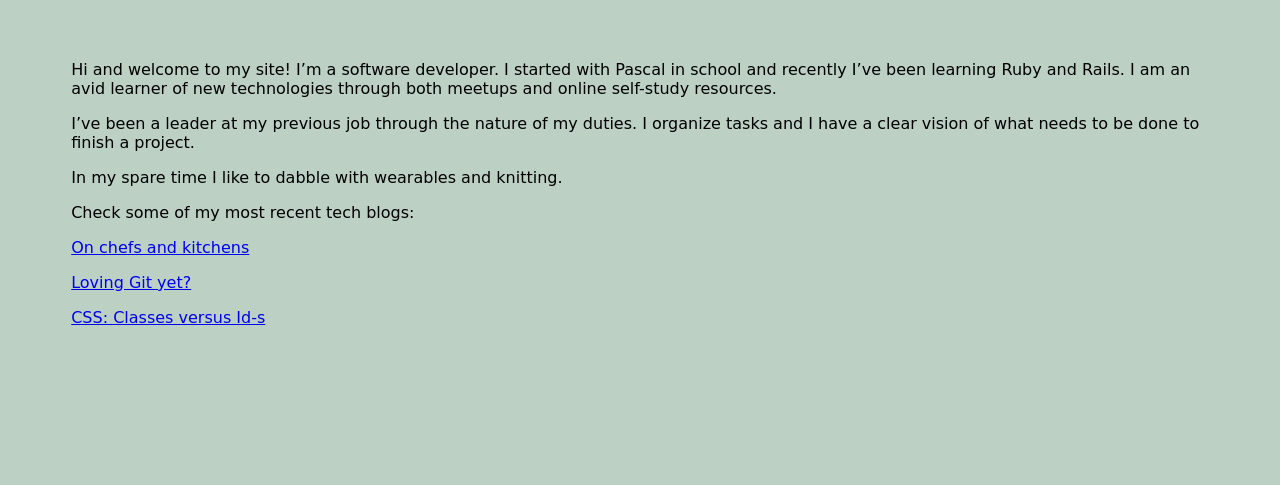
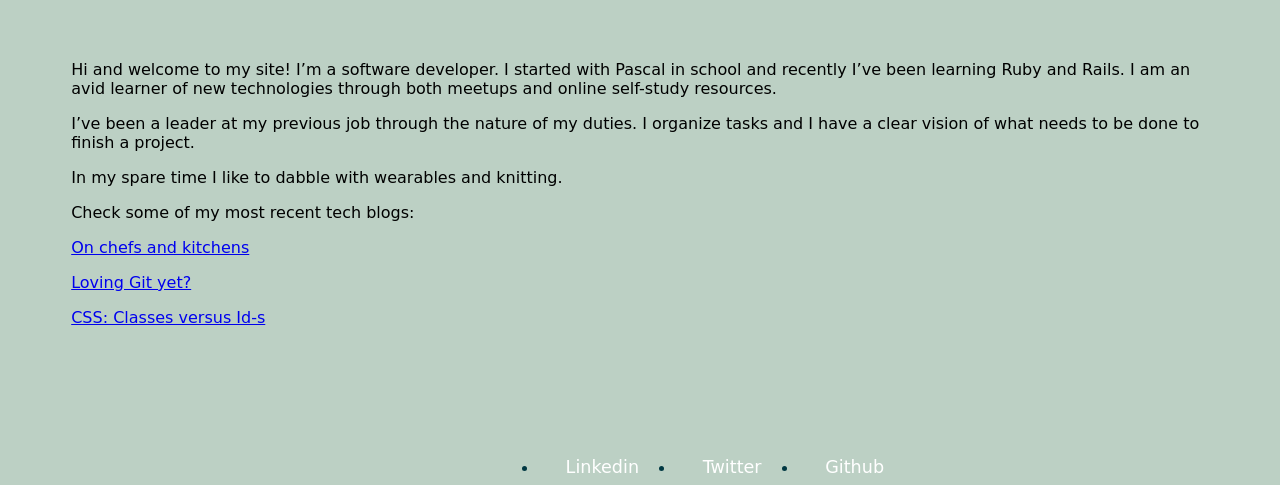
Before and after one commit to trodicaro/trodicaro.github.io, a plain HTML site: page index.html in a window 1280 px wide. Shown: the part 315-800 px from the top of the page. Drawn offline with Linux system fonts and the light colour scheme; a web font is replaced by a local one.

Commit message:
Update blog with footer

```diff
--- a/index.html
+++ b/index.html
@@ -41,16 +41,39 @@
     <p>Check some of my most recent tech blogs:
     </p>
 
-    <p><a href="blog/c1-chefs-kitchen.html">On chefs and kitchens</a>
+    <p>
+    	<a href="blog/c1-chefs-kitchen.html">On chefs and kitchens</a>
     </p>
 
-   	<p><a href="blog/t1-git-blog.html">Loving Git yet?</a>
+   	<p>
+   		<a href="blog/t1-git-blog.html">Loving Git yet?</a>
    	</p>
 
-   	<p><a href="blog/t2-css-design.html">CSS: Classes versus Id-s</a>
+   	<p>
+   		<a href="blog/t2-css-design.html">CSS: Classes versus Id-s</a>
    	</p>
 
   </section>
 
+<footer>
+    <nav>
+
+        <li>
+           	<a href="https://www.linkedin.com/in/trodicaro">Linkedin</a>
+        </li>
+        <li>
+           	<a href="https://twitter.com/trodicaro">Twitter</a>
+        </li>
+        <li>
+           	<a href="https://github.com/trodicaro/">Github</a>
+        </li>
+
+      </nav>
+    </footer>
+    <a id="bottom"></a>
+
+
+
 </body>
+
 </html>
--- a/stylesheets/default.css
+++ b/stylesheets/default.css
@@ -56,9 +56,17 @@ nav li a {
   text-decoration: none;
 }
 nav li a:hover {
-  box-shadow: 0 0 2px rgba(0, 0, 0, 0.5);
-  color: #FB000D;
+  color: #003842;
 }
 section {
 	margin: 5%;
 }
+
+footer nav {
+  position: fixed;
+  font-size: 1.1em;
+  margin: 10px;
+  bottom: -2px;
+  color: #003842;
+  left: 40%;
+}
```
